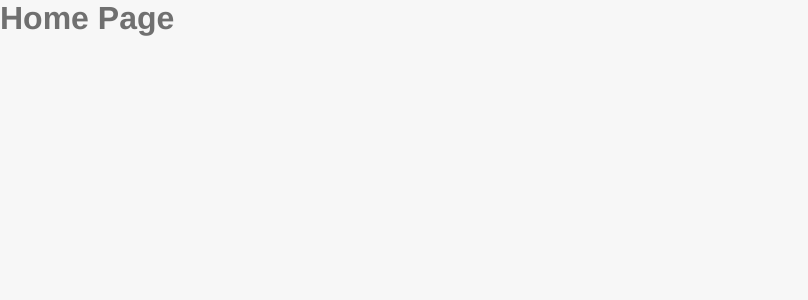
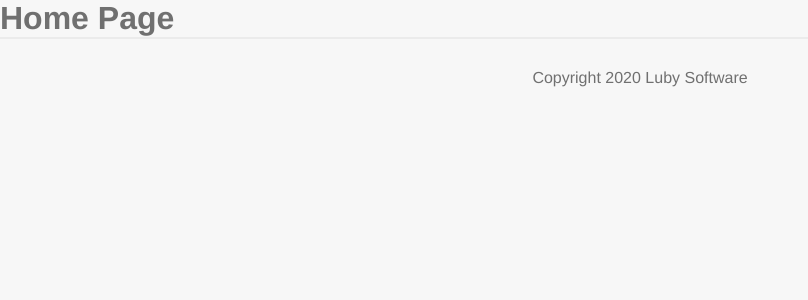
Before and after one commit to gabepinheiro/tgl-react, a React (Vite) app: page / in a window 1280 px wide. Shown: the top 300 px of the page, without its empty margins (0-808 px from the left). Built offline with nearby package versions, Linux system fonts and the light colour scheme.

Commit message:
feat: added footer layout

```diff
--- a/src/app.tsx
+++ b/src/app.tsx
@@ -2,6 +2,7 @@ import { lazy, Suspense } from 'react'
 import { Routes, Route } from 'react-router-dom'
 
 import PublicPageLayout from '@/layout/public-page'
+import { Footer } from './layout/footer'
 
 const AuthPage = lazy(() => import('@/pages/auth-page'))
 const HomePage = lazy(() => import('@/pages/home'))
@@ -24,6 +25,8 @@ export function App () {
         <Route path='/new-bet' element={<NewBetPage />} />
         <Route path='*' element={<h1>Page not found!</h1>} />
       </Routes>
+
+      <Footer />
     </Suspense>
   )
 }
--- /dev/null
+++ b/src/layout/footer/index.tsx
@@ -0,0 +1,9 @@
+import * as S from './styles'
+
+export const Footer = () => {
+  return (
+    <S.Wrapper>
+      <p>Copyright 2020 Luby Software</p>
+    </S.Wrapper>
+  )
+}
--- /dev/null
+++ b/src/layout/footer/styles.ts
@@ -0,0 +1,12 @@
+import styled, { css } from 'styled-components'
+
+export const Wrapper = styled.footer`
+  height: 10vh;
+  display: flex;
+  justify-content: center;
+  align-items: center;
+
+  ${({ theme }) => css`
+    border-top: 2px solid ${theme.colors.gray250};
+  `}
+`
--- a/src/layout/public-page/styles.ts
+++ b/src/layout/public-page/styles.ts
@@ -7,7 +7,7 @@ export const Container = styled.main`
 
   margin: 0 auto;
   display: flex;
-  height: 93vh;
+  height: 90vh;
 
   & > * {
     height: 100%;
```
